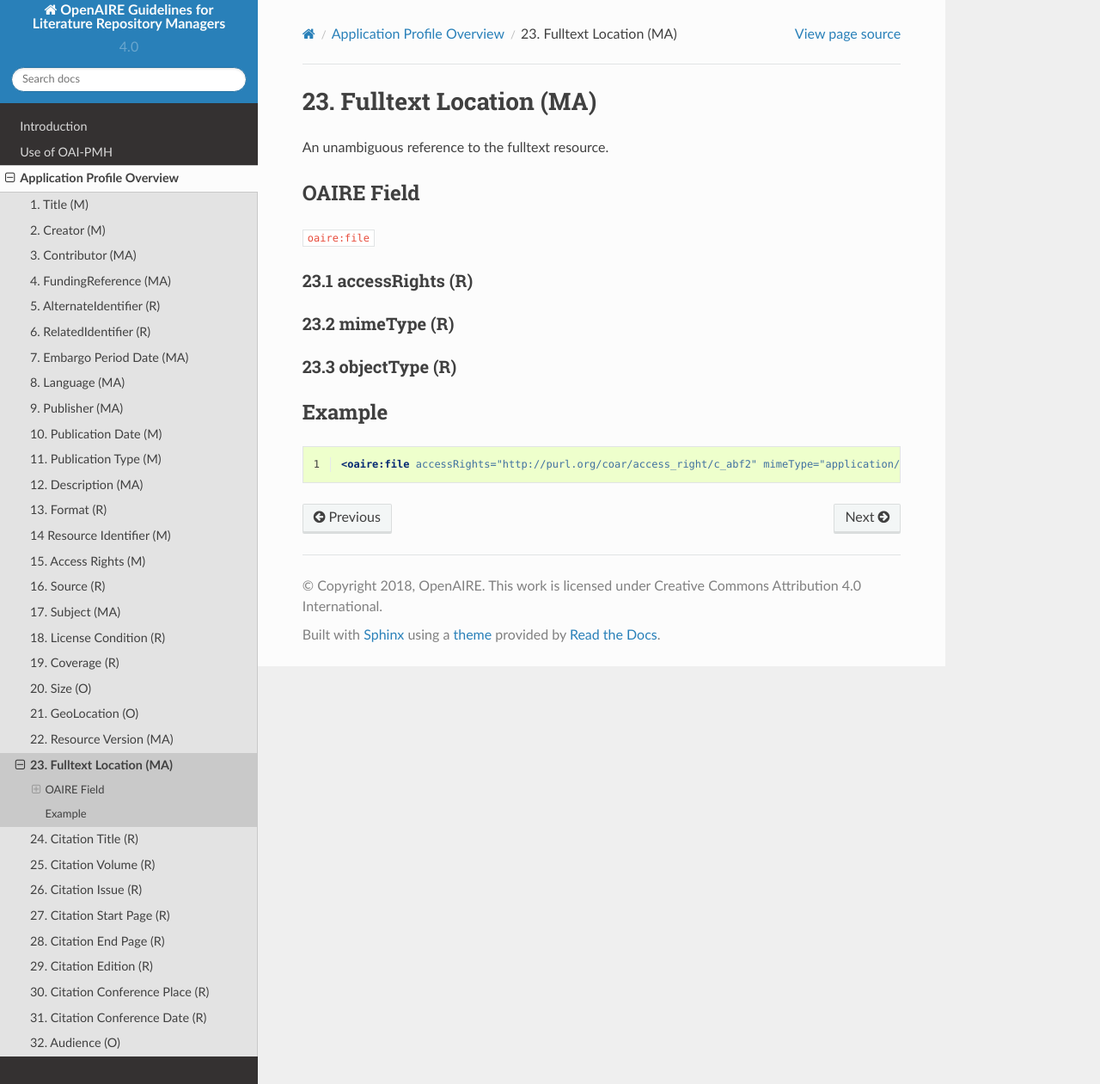
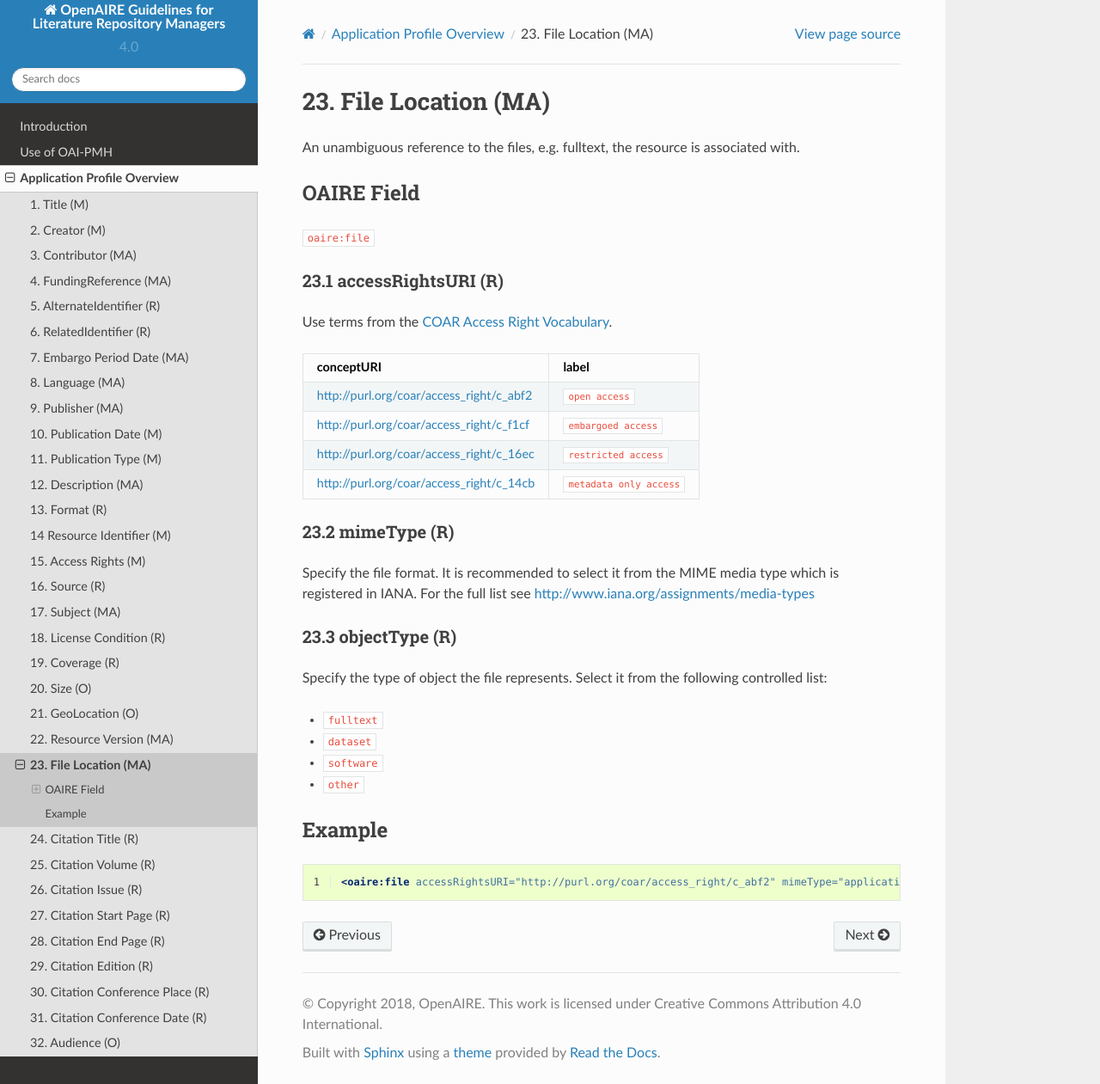
Before and after one commit to openaire/guidelines-literature-repositories, a Sphinx documentation site: the page built from docs/field_filelocation.rst, in a window 1280 px wide and 1261 px high. Shown: the whole window at 86% size. Built offline with Sphinx 7.4.7 and the Read the Docs theme 2.0.0, drawn with Linux system fonts in a browser that asks for light colours; a script that is not in the unit is left out.

Commit message:
completed description and updated schema for the file property

```diff
--- a/docs/field_filelocation.rst
+++ b/docs/field_filelocation.rst
@@ -1,25 +1,43 @@
 .. _aire:file:
 
-23. Fulltext Location (MA)
-==========================
+23. File Location (MA)
+======================
 
-An unambiguous reference to the fulltext resource.
+An unambiguous reference to the files, e.g. fulltext, the resource is associated with.
 
 OAIRE Field
 ~~~~~~~~~~~
 ``oaire:file``
 
 
-23.1 accessRights (R)
----------------------
+23.1 accessRightsURI (R)
+------------------------
 
+Use terms from the `COAR Access Right Vocabulary`_.
+
+======================================== ========================
+conceptURI                               label
+======================================== ========================
+http://purl.org/coar/access_right/c_abf2 ``open access``
+http://purl.org/coar/access_right/c_f1cf ``embargoed access``
+http://purl.org/coar/access_right/c_16ec ``restricted access``
+http://purl.org/coar/access_right/c_14cb ``metadata only access``
+======================================== ========================
 
 23.2 mimeType (R)
 -----------------
 
+Specify the file format. It is recommended to select it from the MIME media type which is registered in IANA. For the full list see http://www.iana.org/assignments/media-types
 
 23.3 objectType (R)
 -------------------
+
+Specify the type of object the file represents. Select it from the following controlled list:
+
+* ``fulltext``
+* ``dataset``
+* ``software``
+* ``other``
 
 Example
 ~~~~~~~
@@ -27,4 +45,6 @@ Example
 .. code-block:: xml
    :linenos:
 
-   <oaire:file accessRights="http://purl.org/coar/access_right/c_abf2" mimeType="application/pdf">http://link-to-the-fulltext.org</oaire:file>
+   <oaire:file accessRightsURI="http://purl.org/coar/access_right/c_abf2" mimeType="application/pdf" objectType="fulltext">http://link-to-the-fulltext.org</oaire:file>
+
+.. _COAR Access Right Vocabulary: http://vocabularies.coar-repositories.org/documentation/access_rights/
```
Also changed, not shown: 1 other file.
